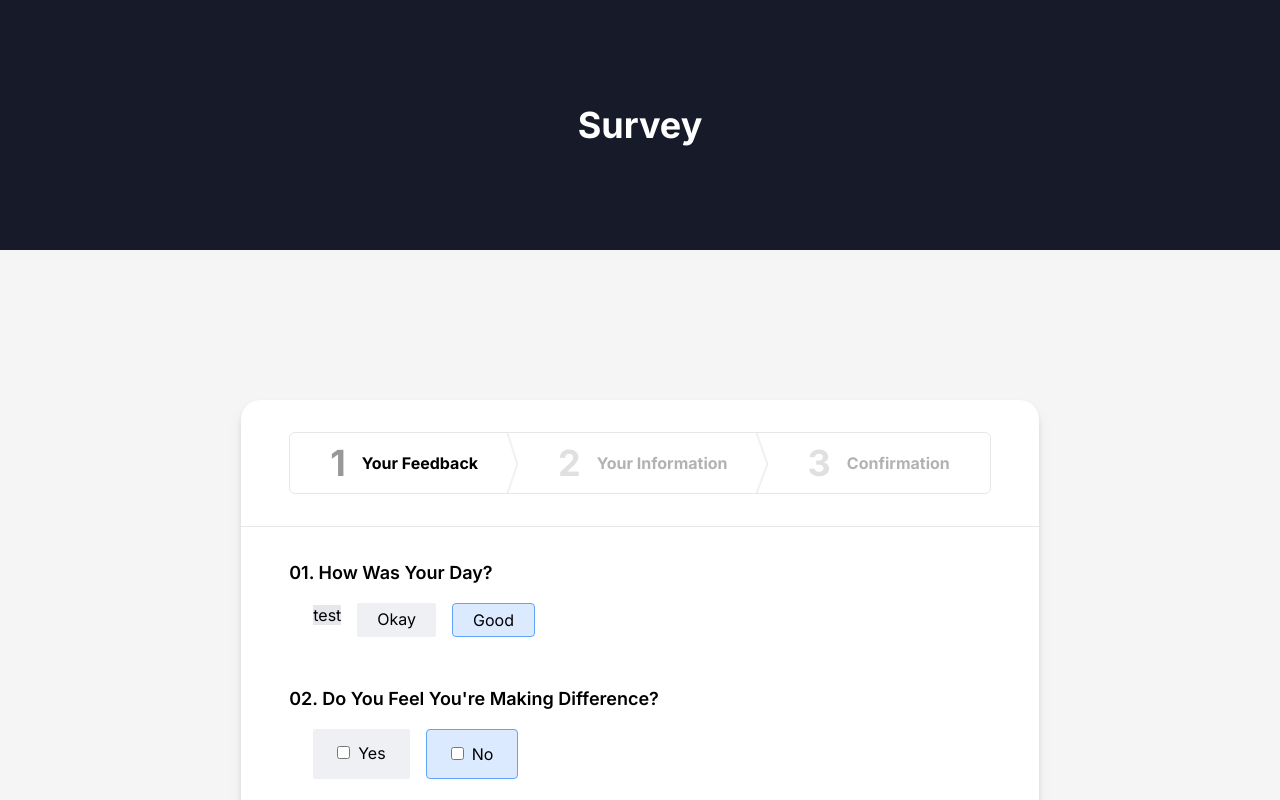
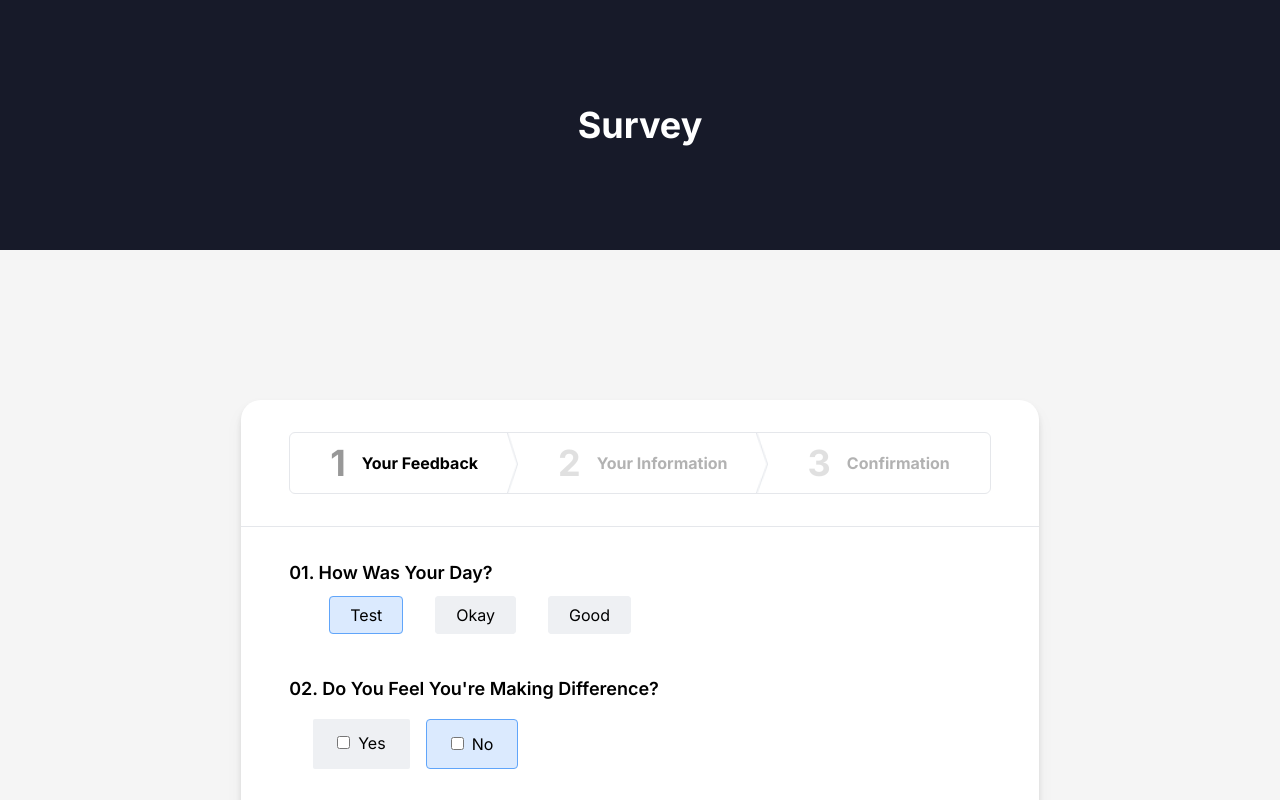
Before and after one commit to Jerald-tonmoy-dias/multi-step-form, a React (Vite) app: page / in a window 1280 px wide. Shown: the top 800 px of the page. Built offline with nearby package versions, Linux system fonts and the light colour scheme.

Commit message:
feedback updated

```diff
--- a/src/components/Feedback.jsx
+++ b/src/components/Feedback.jsx
@@ -9,32 +9,23 @@ export default function Feedback() {
         </span>
         <div className="flex ml-6 mt-4">
           <label>
-            <input type="radio" class="peer sr-only" />
-            <span class="h-4 w-4 bg-gray-200 peer-checked:bg-blue-400">
+            <input type="checkbox" checked className="peer hidden" />
+            <span className="bg-template_btn_bg_gray px-5 capitalize py-2 border rounded mx-4 border-template_btn_bg_gray peer-checked:bg-blue-100 peer-checked:border-blue-400">
               test
             </span>
           </label>
-          {/* <label>
-            <span
-              className="text-black  capitalize peer-checked:bg-blue-100 px-5 text-center py-1 rounded-sm"
-              htmlFor="bad"
-            >
-              bad
+          <label>
+            <input type="checkbox" className="peer hidden" />
+            <span className="bg-template_btn_bg_gray px-5 capitalize py-2 border rounded mx-4 border-template_btn_bg_gray peer-checked:bg-blue-100 peer-checked:border-blue-400">
+              okay
             </span>
-            <input className="hidden peer" type="radio" name="bad" id="bad" />
-          </label> */}
-          <div className="bg-template_btn_bg_gray px-5 text-center py-1 rounded-sm mx-4">
-            <label className="text-black capitalize" htmlFor="okay">
-              okay
-            </label>
-            <input className="hidden" type="radio" name="okay" id="okay" />
-          </div>
-          <div className="bg-blue-100 px-5 text-center py-1 border-blue-400 border rounded">
-            <label className="text-black capitalize" htmlFor="good">
+          </label>
+          <label>
+            <input type="checkbox" className="peer hidden" />
+            <span className="bg-template_btn_bg_gray px-5 capitalize py-2 border rounded mx-4 border-template_btn_bg_gray peer-checked:bg-blue-100 peer-checked:border-blue-400">
               good
-            </label>
-            <input className="hidden" type="radio" name="good" id="good" />
-          </div>
+            </span>
+          </label>
         </div>
       </div>
       <div className="">
```
